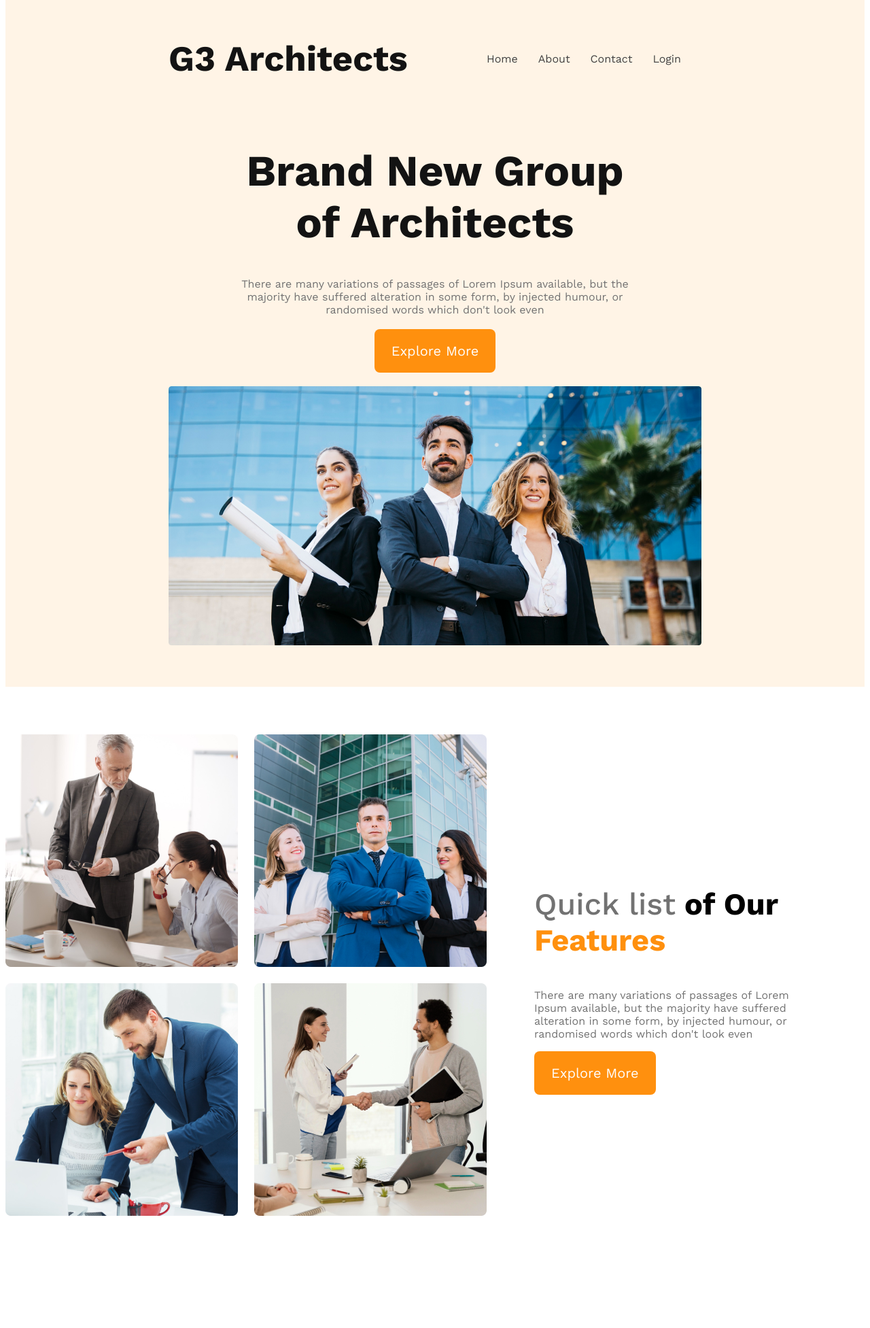
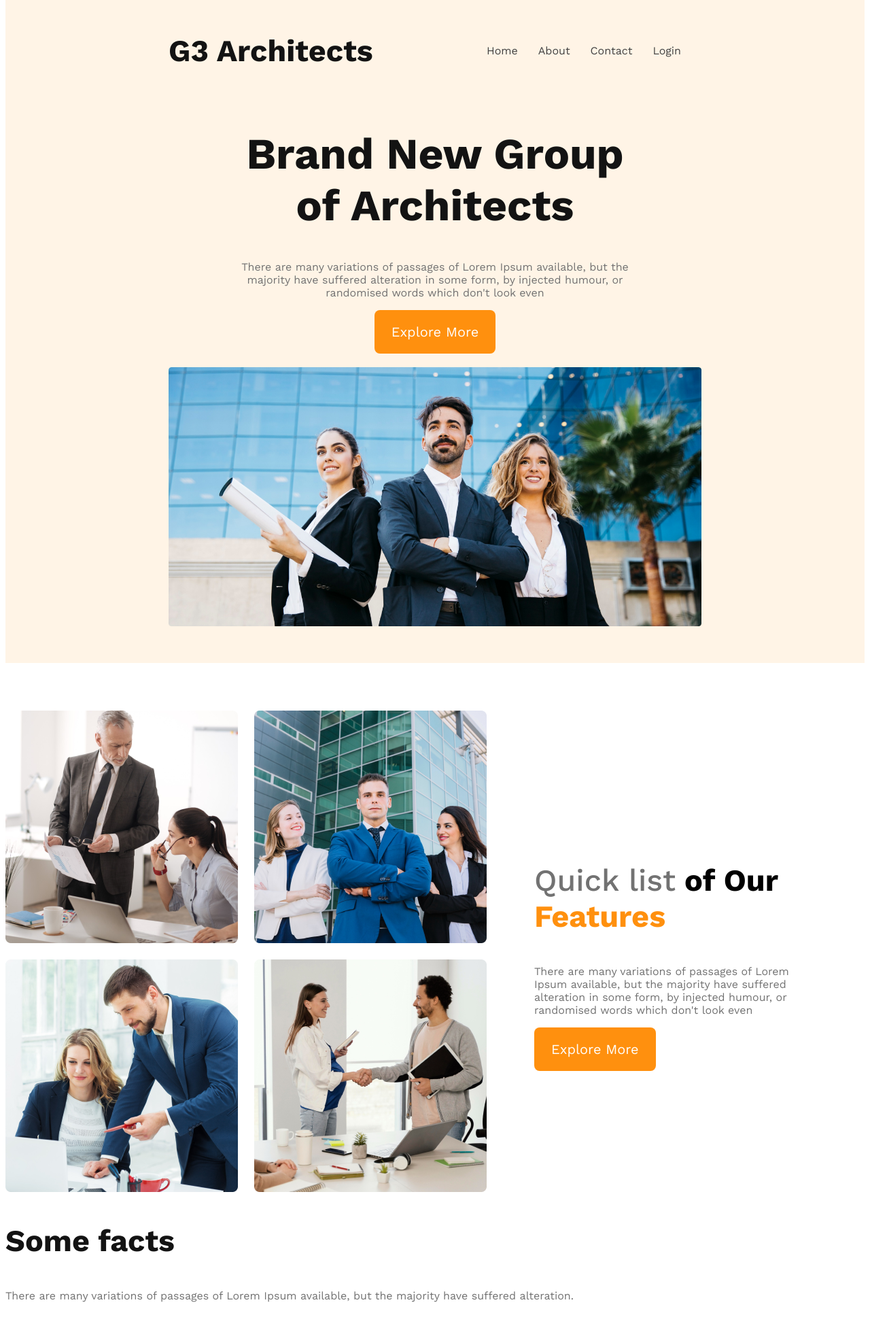
Before and after one commit to showlin1/g3-architects-website, a plain HTML site: page index.html in a window 1280 px wide. Shown: the part 55-2008 px from the top of the page at 68% size. Before the commit the page ends 1913 px from the top, so only its background shows below. Drawn offline with nearby package versions, Linux system fonts and the light colour scheme.

Commit message:
started shared css

```diff
--- a/index.html
+++ b/index.html
@@ -10,9 +10,9 @@
 
 <body>
     <!-- Header Start -->
-    <header class="nav-title">
+    <header>
         <nav>
-            <h3>G3 Architects</h3>
+            <h3 class="section-title">G3 Architects</h3>
             <ul>
                 <li><a href="">Home</a></li>
                 <li><a href="">About</a></li>
@@ -45,12 +45,23 @@
             </div>
             <div class="teams-content">
                 <h3 class="teams-title"><span class="quick-list ">Quick list</span> <span>of Our</span>
-                    <span class="text-features">Features</span></h3>
+                    <span class="text-features">Features</span>
+                </h3>
                 <p class="text-light-gray">There are many variations of passages of Lorem Ipsum available, but the
                     majority have suffered alteration in some form, by injected humour, or randomised words which don't
                     look even </p>
                 <button class="btn-primary">Explore More</button>
             </div>
+        </section>
+        <!-- Featured section -->
+        <section class="Features">
+
+        </section>
+        <!-- facts section -->
+        <section class="facts">
+            <h3 class="section-title">Some facts</h3>
+            <p class="text-light-gray">There are many variations of passages of Lorem Ipsum available, but the majority have suffered
+                alteration.</p>
         </section>
     </main>
     <footer>
--- a/styles/architect.css
+++ b/styles/architect.css
@@ -21,6 +21,12 @@
     cursor: pointer;
     border: 0;
 }
+.section-title {
+    font-size: 2.8rem;
+    font-weight: 700px;
+    color: #131313;
+
+}
 
 /* Header styles */
 header {
@@ -35,12 +41,7 @@ nav {
     align-items: center;
 }
 
-.nav-title {
-    font-size: 2.8rem;
-    font-weight: 700px;
-    color: #131313;
 
-}
 
 nav>ul {
     display: flex;
```
